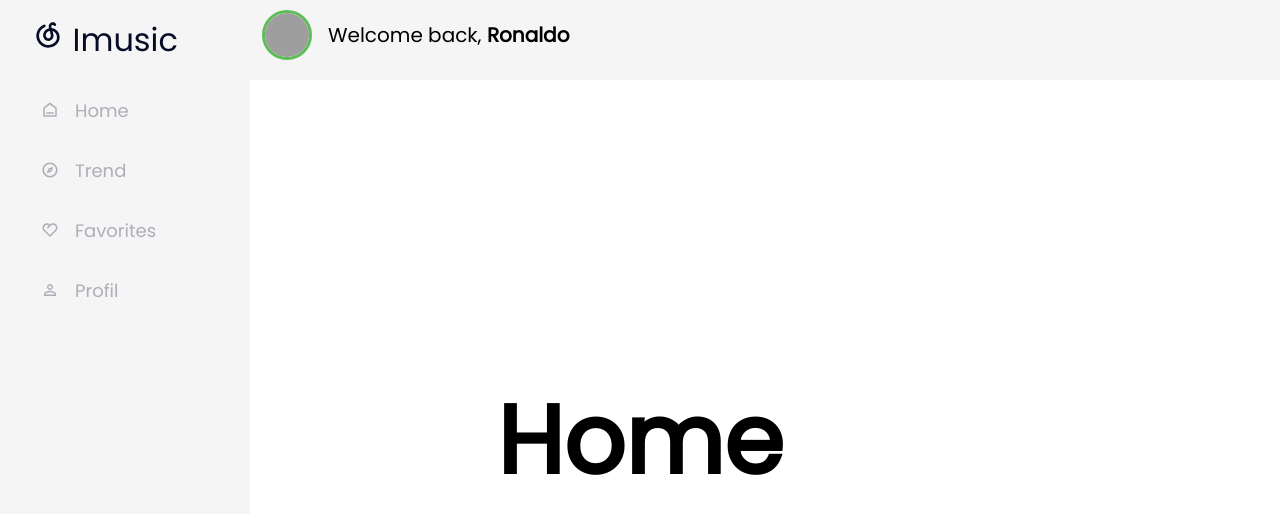
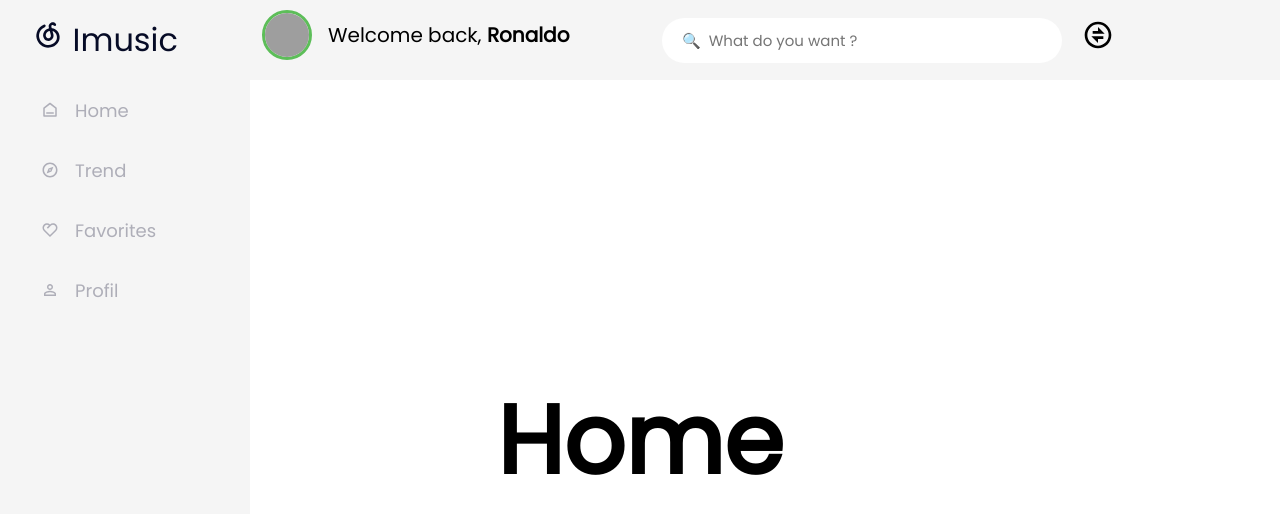
Before and after one commit to Hosnytos/imusic, a React (Create React App) app: page / in a window 1280 px wide. Shown: the top 514 px of the page. Built offline with nearby package versions, Linux system fonts and the light colour scheme; grey boxes are pictures that could not be loaded.

Commit message:
feat: 🎸 Header search bar

```diff
--- a/package.json
+++ b/package.json
@@ -3,12 +3,14 @@
   "version": "0.1.0",
   "private": true,
   "dependencies": {
+    "@material-ui/core": "^4.12.3",
     "@testing-library/jest-dom": "^5.14.1",
     "@testing-library/react": "^12.0.0",
     "@testing-library/user-event": "^13.2.1",
     "react": "^17.0.2",
     "react-dom": "^17.0.2",
     "react-icons": "^4.3.1",
+    "react-jss": "^10.9.0",
     "react-router-dom": "6",
     "react-scripts": "^5.0.0",
     "web-vitals": "^2.1.0"
--- /dev/null
+++ b/src/components/Input.js
@@ -0,0 +1,17 @@
+import useStyles from "./Input.style.js";
+
+function Input({ value, onChange }) {
+  const classes = useStyles();
+  const placeholder = "🔍  What do you want ?";
+  return (
+    <input
+      className={classes.root}
+      type="text"
+      value={value}
+      onChange={onChange}
+      placeholder={placeholder}
+    />
+  );
+}
+
+export default Input;
--- /dev/null
+++ b/src/components/Input.style.js
@@ -0,0 +1,20 @@
+import { createUseStyles } from "react-jss";
+
+const useStyles = createUseStyles({
+  root: {
+    borderColor: "#f5f5f5",
+    borderWidth: 0,
+    fontWeight: 300,
+    "&:focus": {
+      outline: "none",
+    },
+    position: "relative",
+    height: "45px",
+    width: "400px",
+    borderRadius: "25px",
+    fontSize: "15px",
+    paddingLeft: "20px",
+  },
+});
+
+export default useStyles;
--- a/src/components/NavBar.js
+++ b/src/components/NavBar.js
@@ -1,10 +1,11 @@
 import React, { useState } from "react";
 import { Link } from "react-router-dom";
-import * as FaIcons from "react-icons/fa";
 import * as RiIcons from "react-icons/ri";
 import { SideBarData } from "./SideBarData";
 import "./NavBar.css";
 import Greetings from "./Greetings";
+import Input from "./Input";
+import ThemeSwitch from "./ThemeSwitch";
 
 function Navbar() {
   const [sidebar, setSidebar] = useState(true);
@@ -14,6 +15,8 @@ function Navbar() {
       <div className="navbar">
         <Link to="#" className="menu-bars"></Link>
         <Greetings />
+        <Input />
+        <ThemeSwitch />
       </div>
       <nav className={sidebar ? "nav-menu active" : "nav-menu"}>
         <ul className="nav-menu-items" onClick={showSidebar}>
--- /dev/null
+++ b/src/components/ThemeSwitch.css
@@ -0,0 +1,4 @@
+.container-switch {
+  position: relative;
+  padding-left: 20px;
+}
--- /dev/null
+++ b/src/components/ThemeSwitch.js
@@ -0,0 +1,15 @@
+import React from "react";
+import "./ThemeSwitch.css";
+import * as RiIcons from "react-icons/ri";
+
+function ThemeSwitch() {
+  return (
+    <div className="container-switch">
+      <h1>
+        <RiIcons.RiExchangeLine />
+      </h1>
+    </div>
+  );
+}
+
+export default ThemeSwitch;
```
Also changed, not shown: 1 other file (tests, documents, lock files or other folders).
